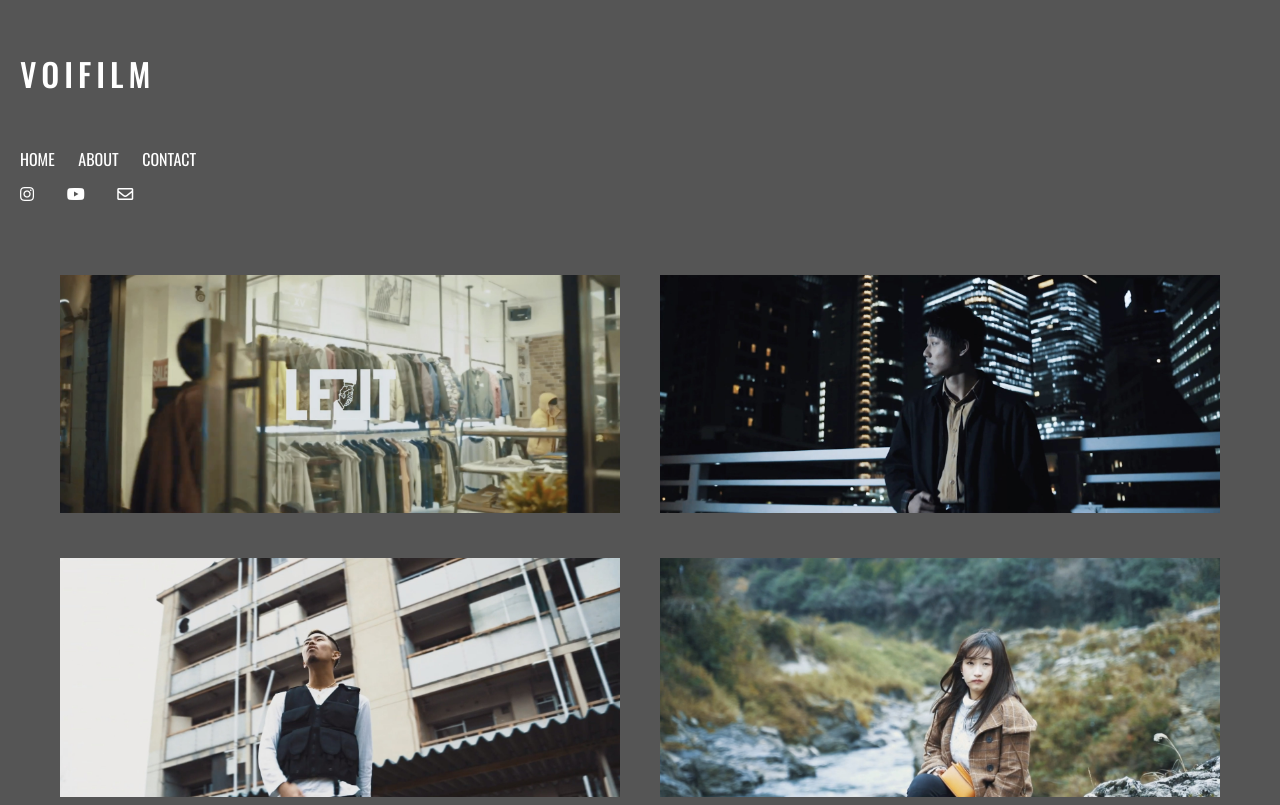
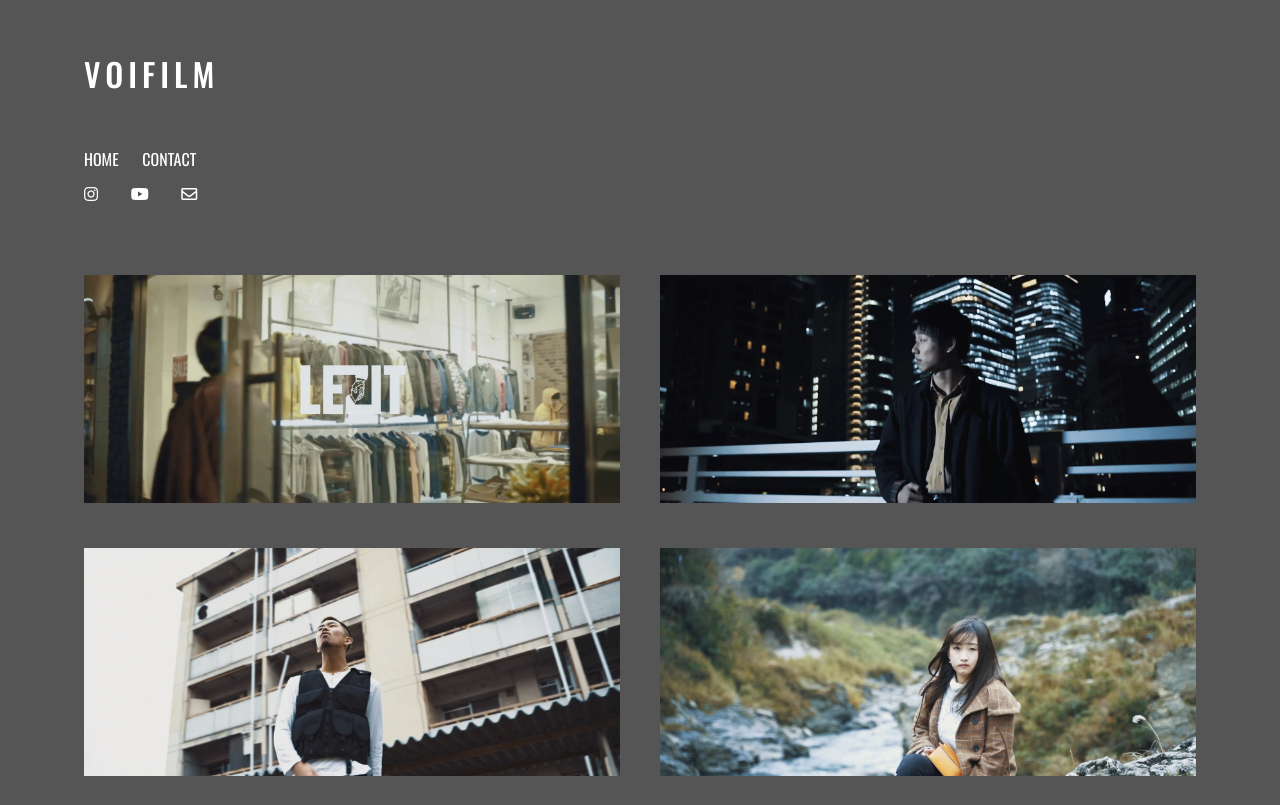
Before and after one commit to Rakiaweb/voifilm1, a plain HTML site: page index.html in a window 1280 px wide. Shown: the top 805 px of the page. Drawn offline with nearby package versions, Linux system fonts and the light colour scheme.

Commit message:
Update index.html

```diff
--- a/index.html
+++ b/index.html
@@ -5,6 +5,7 @@
     <meta name="viewport" content="width=device-width, initial-scale=1.0" />
     <meta http-equiv="X-UA-Compatible" content="ie=edge" />
     <title>VOIFILM</title>
+    <link rel="stylesheet" href="styles/main.css" />
     <!-- <script type="text/javascript" src="main.js" async></script> -->
     <link
       href="https://fonts.googleapis.com/css?family=Oswald:300,400,500,600,700"
@@ -16,16 +17,16 @@
       integrity="sha384-fnmOCqbTlWIlj8LyTjo7mOUStjsKC4pOpQbqyi7RrhN7udi9RwhKkMHpvLbHG9Sr"
       crossorigin="anonymous"
     />
-    <link rel="stylesheet" href="styles/main.css" />
   </head>
   <body>
+    <div class="content-container">
       <header>
         <a href="index.html"><h1>VOIFILM</h1></a>
         <div class="navigation">
           <ul class="nav-items">
             <li class="nav-item"><a href="index.html">HOME</a></li>
-          <li class="nav-item"><a href="about.html">ABOUT</a></li>
-          <li class="nav-item"><a href="contact.html">CONTACT</a></li>
+            <!-- <li class="nav-item"><a href="about.html">ABOUT</a></li> -->
+            <li class="nav-item"><a href="contact.php">CONTACT</a></li>
           </ul>
         </div>
         <div class="sns-links">
@@ -133,5 +134,7 @@
           </div>
         </div>
       </div>
+      <footer>2019 &copy; VOIFILM All Rights Reserved.</footer>
+    </div>
   </body>
 </html>
```
Lines whose indentation alone changed are shown as unchanged.
